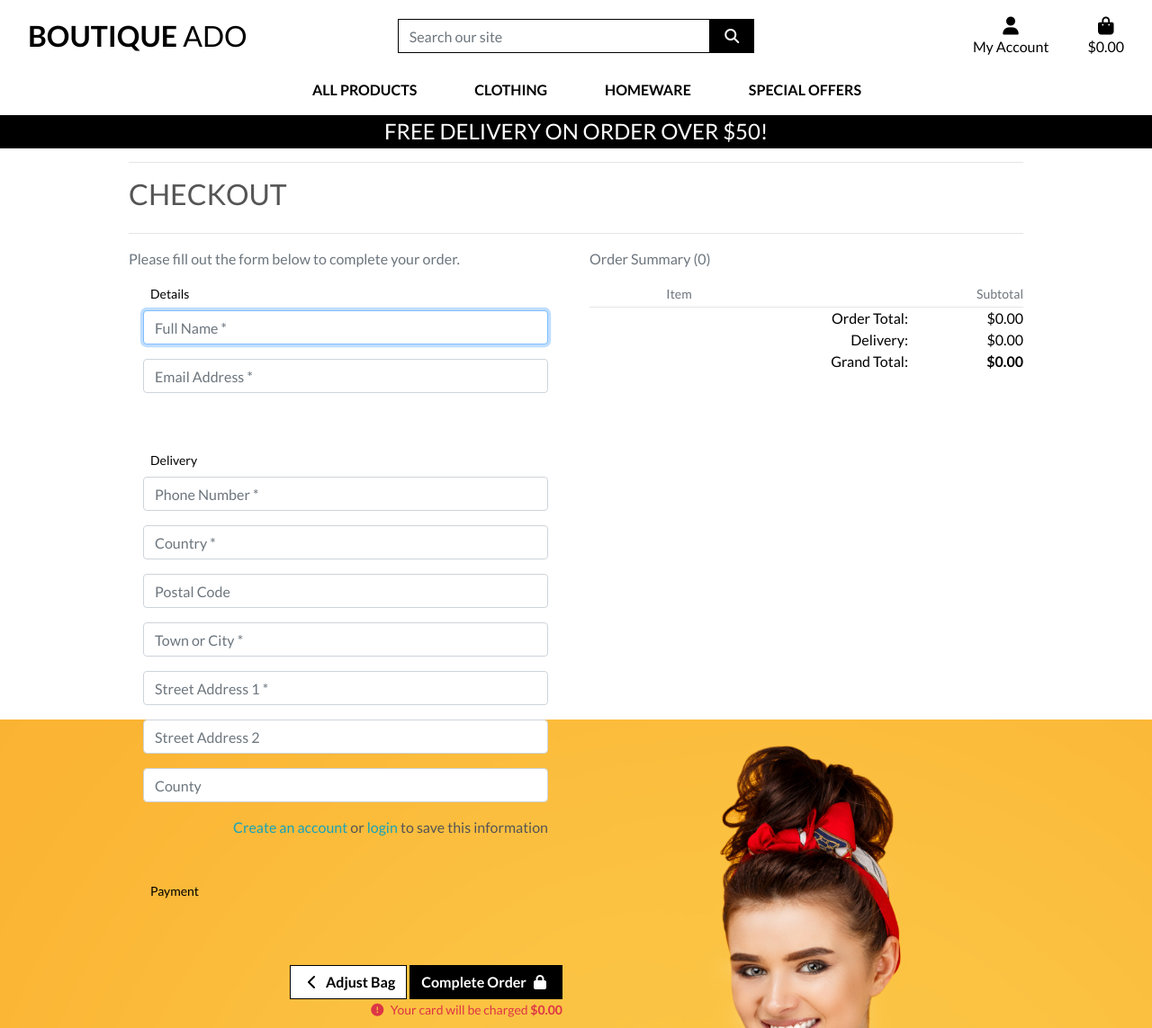
After one commit to Mienjung97/boutique_ado, a Django app: template checkout/templates/checkout/checkout.html in a window 1280 px wide. The commit adds this page. Shown: the whole page at 90% size. Run offline with Django 3.2, Linux system fonts and the light colour scheme; the template is opened without the code that fills it: values that come from a table or form of the project are taken from there, others are empty; some libraries are stand-ins or nearby versions.

Commit message:
Added checkout views and templates

```diff
--- a/bag/templates/bag/bag.html
+++ b/bag/templates/bag/bag.html
@@ -110,7 +110,7 @@
                                 </span>
                                 <span class="text-uppercase">Keep Shopping</span>
                             </a>
-                            <a href="" class="btn btn-black rounded-0 btn-lg">
+                            <a href="{% url 'checkout' %}" class="btn btn-black rounded-0 btn-lg">
                                 <span class="text-uppercase">Secure Checkout</span>
                                 <span class="icon">
                                     <i class="fas fa-lock"></i>
--- a/boutique_ado/urls.py
+++ b/boutique_ado/urls.py
@@ -24,4 +24,5 @@ urlpatterns = [
     path('', include('home.urls')),
     path('products', include('products.urls')),
     path('bag/', include('bag.urls')),
+    path('checkout/', include('checkout.urls')),
 ] + static(settings.MEDIA_URL, document_root=settings.MEDIA_ROOT)
--- a/checkout/forms.py
+++ b/checkout/forms.py
@@ -2,7 +2,7 @@ from django import forms
 from .models import Order
 
 
-class OrderForm(Forms.ModelForm):
+class OrderForm(forms.ModelForm):
     class Meta:
         model = Order
         fields = ('full_name', 'email', 'phone_number',
--- /dev/null
+++ b/checkout/templates/checkout/checkout.html
@@ -0,0 +1,139 @@
+{% extends "base.html" %}
+{% load static %}
+{% load bag_tools %}
+{% load crispy_forms_tags %}
+
+{% block extra_css %}
+<link rel="stylesheet" href="{% static 'checkout/static/checkout.html' %}">
+{% endblock %}
+
+{% block page_header %}
+<div class="container header-container">
+    <div class="row">
+        <div class="col"></div>
+    </div>
+</div>
+{% endblock %}
+
+{% block content %}
+<div class="overlay"></div>
+<div class="container">
+    <div class="row">
+        <div class="col">
+            <hr>
+            <h2 class="logo-font mb-4">Checkout</h2>
+            <hr>
+        </div>
+    </div>
+
+    <div class="row">
+        <div class="col-12 col-lg-6 order-lg-last mb-5">
+            <p class="text-muted">Order Summary ({{ product_count }})</p>
+                <div class="row">
+                    <div class="col-7 offset-2">
+                        <p class="mb-1 mt-0 small text-muted">Item</p>
+                    </div>
+                    <div class="col-3 text-right">
+                        <p class="mb-1 mt-0 small text-muted">Subtotal</p>
+                    </div>
+                </div>
+                {% for item in bag_items %}
+                    <div class="row">
+                        <div class="col-2 mb-1">
+                            <a href="{% url 'product_detail' item.product.id %}">
+                                {% if item.product.image %}
+                                    <img class="w-100" src="{{ item.product.image.url }}" alt="{{ product.name }}">
+                                {% else %}
+                                    <img class="w-100" src="{{ MEDIA_URL }}noimage.png" alt="{{ product.name }}">
+                                {% endif %}
+                            </a>
+                        </div>
+                        <div class="col-7">
+                            <p class="my-0"><strong>{{ item.product.name }}</strong></p>
+                            <p class="my-0 small">Size: {% if item.product.has_sizes %}{{ item.size|upper }}{% else %}N/A{% endif %}</p>
+                            <p class="my-0 small text-muted">Qty: {{ item.quantity }}</p>
+                        </div>
+                        <div class="col-3 text-right">
+                            <p class="my-0 small text-muted">${{ item.product.price | calc_subtotal:item.quantity }}</p>
+                        </div>
+                    </div>
+                {% endfor %}
+                <hr class="my-0">
+                <div class="row text-black text-right">
+                    <div class="col-7 offset-2">
+                        <p class="my-0">Order Total:</p>
+                        <p class="my-0">Delivery:</p>
+                        <p class="my-0">Grand Total:</p>
+                    </div>
+                    <div class="col-3">
+                        <p class="my-0">${{ total | floatformat:2 }}</p>
+                        <p class="my-0">${{ delivery | floatformat:2 }}</p>
+                        <p class="my-0"><strong>${{ grand_total | floatformat:2 }}</strong></p>
+                    </div>
+                </div>
+        </div>
+        <div class="col-12 col-lg-6">
+            <p class="text-muted">Please fill out the form below to complete your order.</p>
+            <form action="{% url 'checkout' %}" method="post" id="payment-form">
+                {% csrf_token %}
+                <fieldset class="rounded px-3 mb-5">
+                    <legend class="fieldset-label small text-black px-2">Details</legend>
+                        {{ order_form.full_name | as_crispy_field }}
+                        {{ order_form.email | as_crispy_field }}
+                </fieldset>
+                <fieldset class="rounded px-3 mb-5">
+                    <legend class="fieldset-label small text-black px-2 w-auto">Delivery</legend>
+                        {{ order_form.phone_number | as_crispy_field }}
+                        {{ order_form.country | as_crispy_field }}
+                        {{ order_form.postcode | as_crispy_field }}
+                        {{ order_form.town_or_city | as_crispy_field }}
+                        {{ order_form.street_address1 | as_crispy_field }}
+                        {{ order_form.street_address2 | as_crispy_field }}
+                        {{ order_form.county | as_crispy_field }}
+                    <div class="form-check form-check-inline float-right mr-0">
+                        {% if user.is_authenticated %}
+                            <label class="form-check-label" for="id-save-info">Save this delivery information to my
+                                profile</label>
+                            <input class="form-check-input ml-2 mr-0" type="checkbox" id="id-save-info" name="save-info"
+                                checked>
+                        {% else %}
+                            <label class="form-check-label" for="id-save-info">
+                                <a class="text-info" href="{% url 'account_signup' %}">Create an account</a> or
+                                <a class="text-info" href="{% url 'account_login' %}">login</a> to save this information
+                            </label>
+                        {% endif %}
+                    </div>
+                </fieldset>
+                <fieldset class="px-3">
+                    <legend class="fieldset-label small text-black px-2 w-auto">Payment</legend>
+                    <!-- A Stripe card element will go here -->
+                    <div class="mb-3" id="card-element"></div>
+
+                    <!-- Used to display form errors -->
+                    <div class="mb-3 text-danger" id="card-errors" role="alert"></div>
+                </fieldset>
+                <div class="submit-button text-right mt-5 mb-2">
+                    <a href="{% url 'view_bag' %}" class="btn btn-outline-black rounded-0">
+                        <span class="icon">
+                            <i class="fas fa-chevron-left"></i>
+                        </span>
+                        <span class="font-weight-bold">Adjust Bag</span>
+                    </a>
+                    <button id="submit-button" class="btn btn-black rounded-0">
+                        <span class="font-weight-bold">Complete Order</span>
+                        <span class="icon">
+                            <i class="fas fa-lock"></i>
+                        </span>
+                    </button>
+                    <p class="small text-danger my-0">
+                        <span class="icon">
+                            <i class="fas fa-exclamation-circle"></i>
+                        </span>
+                        <span>Your card will be charged <strong>${{ grand_total|floatformat:2 }}</strong></span>
+                    </p>
+                </div>
+            </form>
+        </div>
+    </div>
+</div>
+{% endblock %}
--- /dev/null
+++ b/checkout/urls.py
@@ -0,0 +1,6 @@
+from django.urls import path
+from . import views
+
+urlpatterns = [
+    path('', views.checkout, name='checkout'),
+]
--- a/requirements.txt
+++ b/requirements.txt
@@ -1,5 +1,8 @@
 asgiref==3.8.1
+crispy-bootstrap4==2024.1
 Django==4.2.8
 django-allauth==64.2.1
+django-crispy-forms==2.3
+pillow==10.4.0
 pytz==2024.2
 sqlparse==0.5.1
```
Also changed, not shown: boutique_ado/settings.py (+13 -0 lines), checkout/views.py (+18 -2 lines), checkout/static/checkout/css/checkout.css (added).
